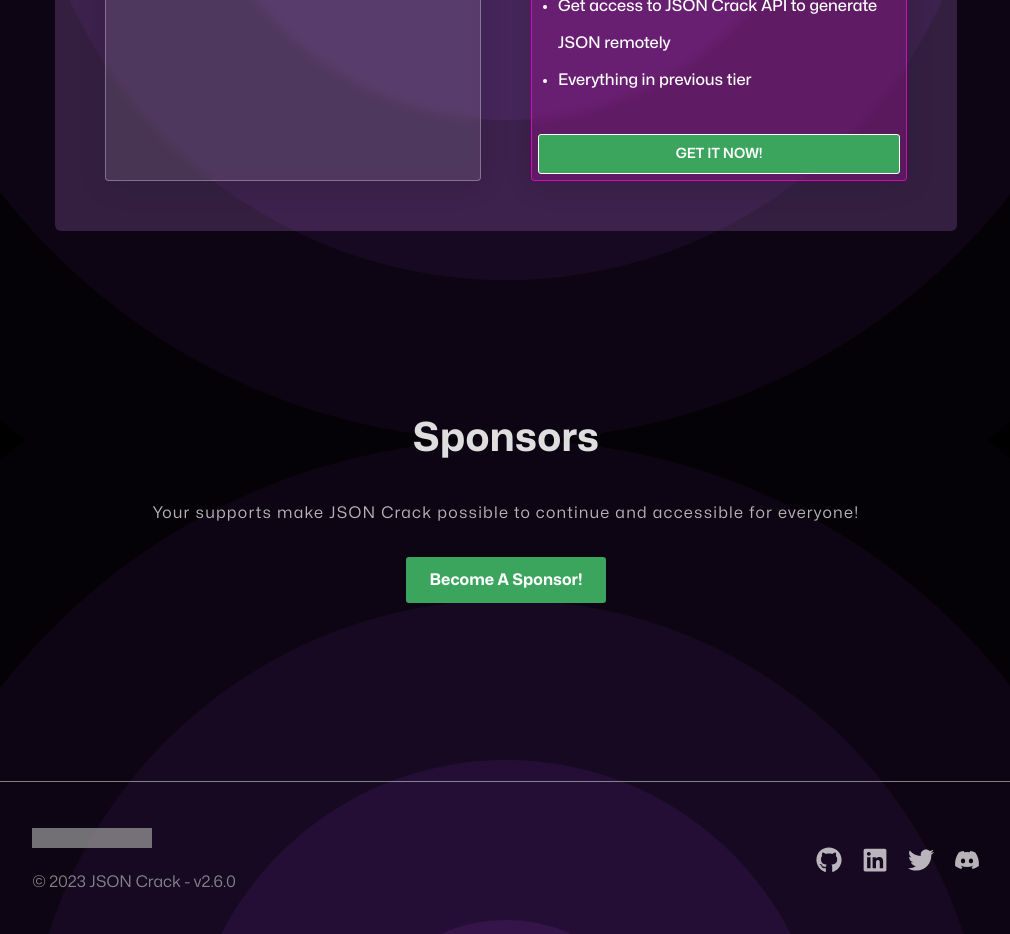
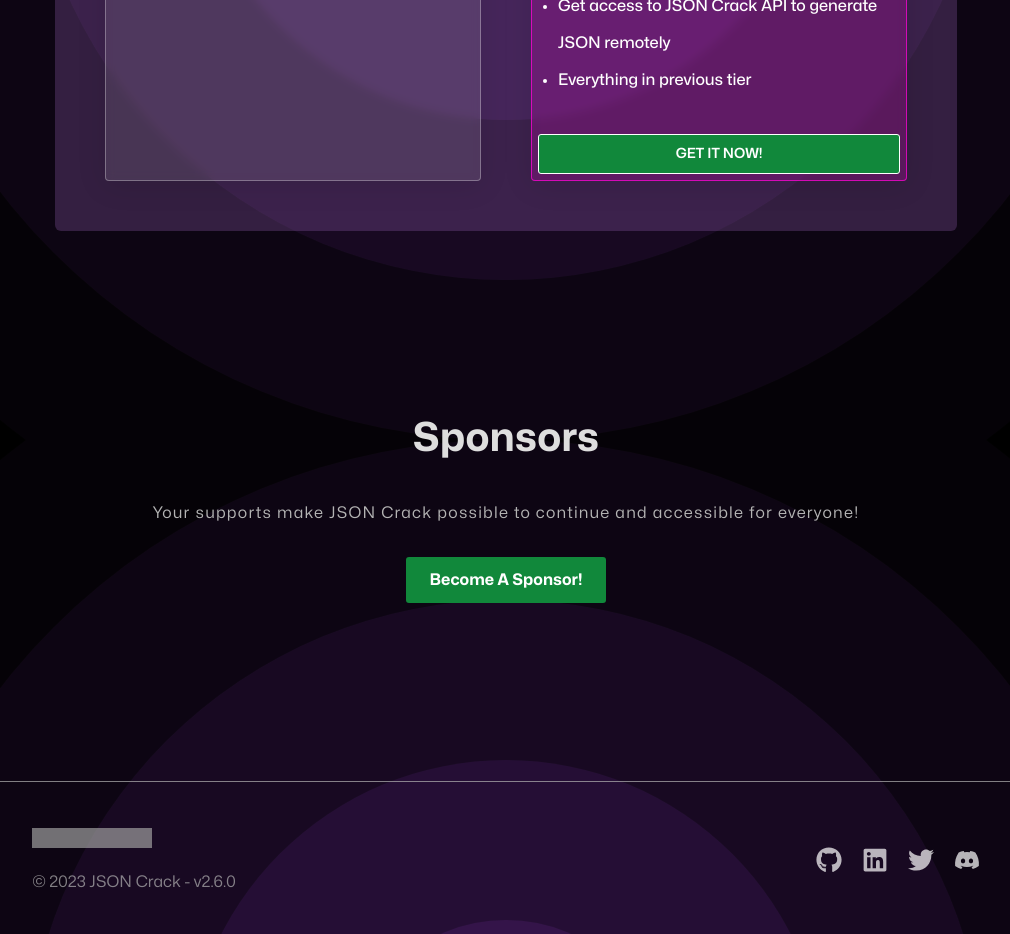
Before and after one commit to AykutSarac/jsoncrack.com, a Next.js app: page / in a window 1280 px wide. Shown: the part 4680-5614 px from the top of the page, without its empty margins (134-1144 px from the left). Built offline with nearby package versions, Linux system fonts and the light colour scheme; grey boxes are pictures that could not be loaded; what altogic would draw is missing.

Commit message:
update seagreen color

```diff
--- a/src/constants/theme.ts
+++ b/src/constants/theme.ts
@@ -10,7 +10,7 @@ const fixedColors = {
   DARK_SALMON: "#E9967A",
   DANGER: "hsl(359,calc(var(--saturation-factor, 1)*66.7%),54.1%)",
   LIGHTGREEN: "#90EE90",
-  SEAGREEN: "#3BA55D",
+  SEAGREEN: "#11883B",
   ORANGE: "#FAA81A",
   SILVER: "#B9BBBE",
   PRIMARY: "#4D4D4D",
```
